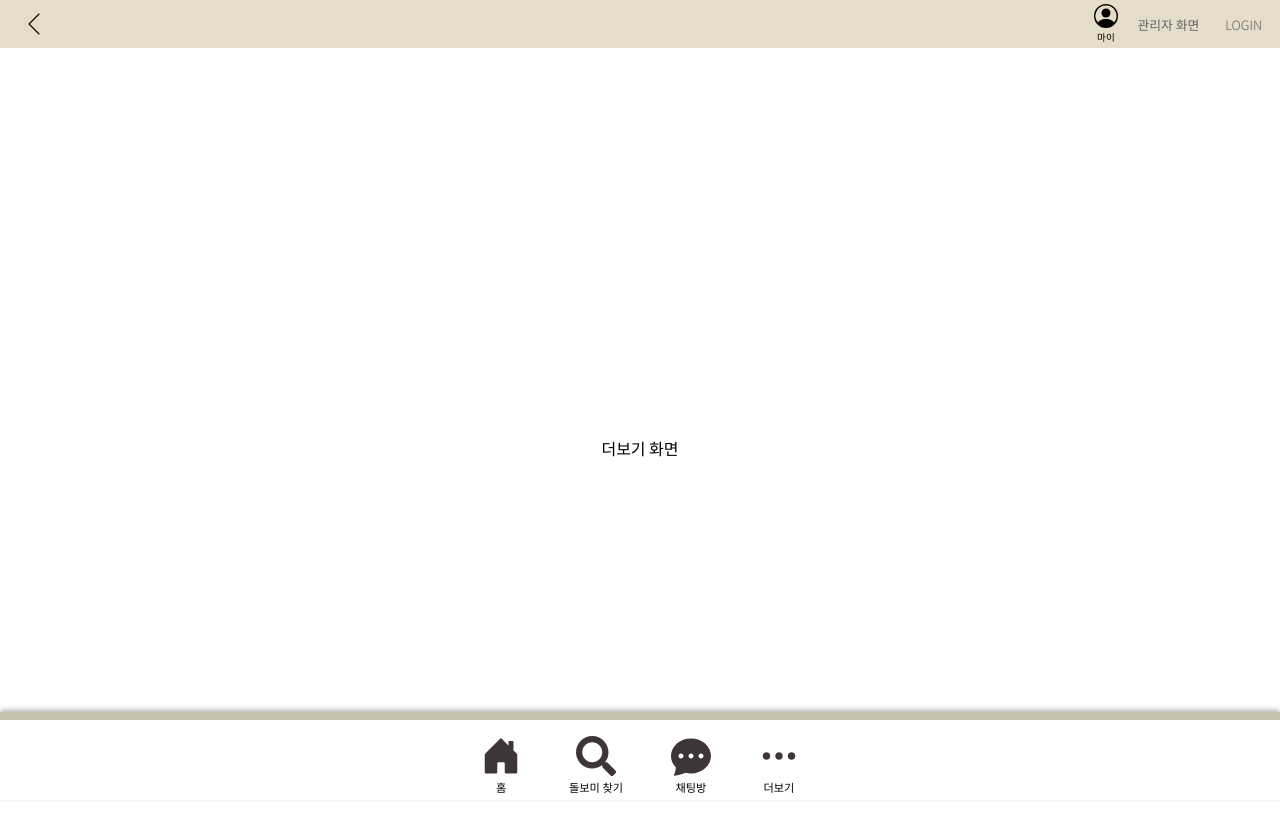
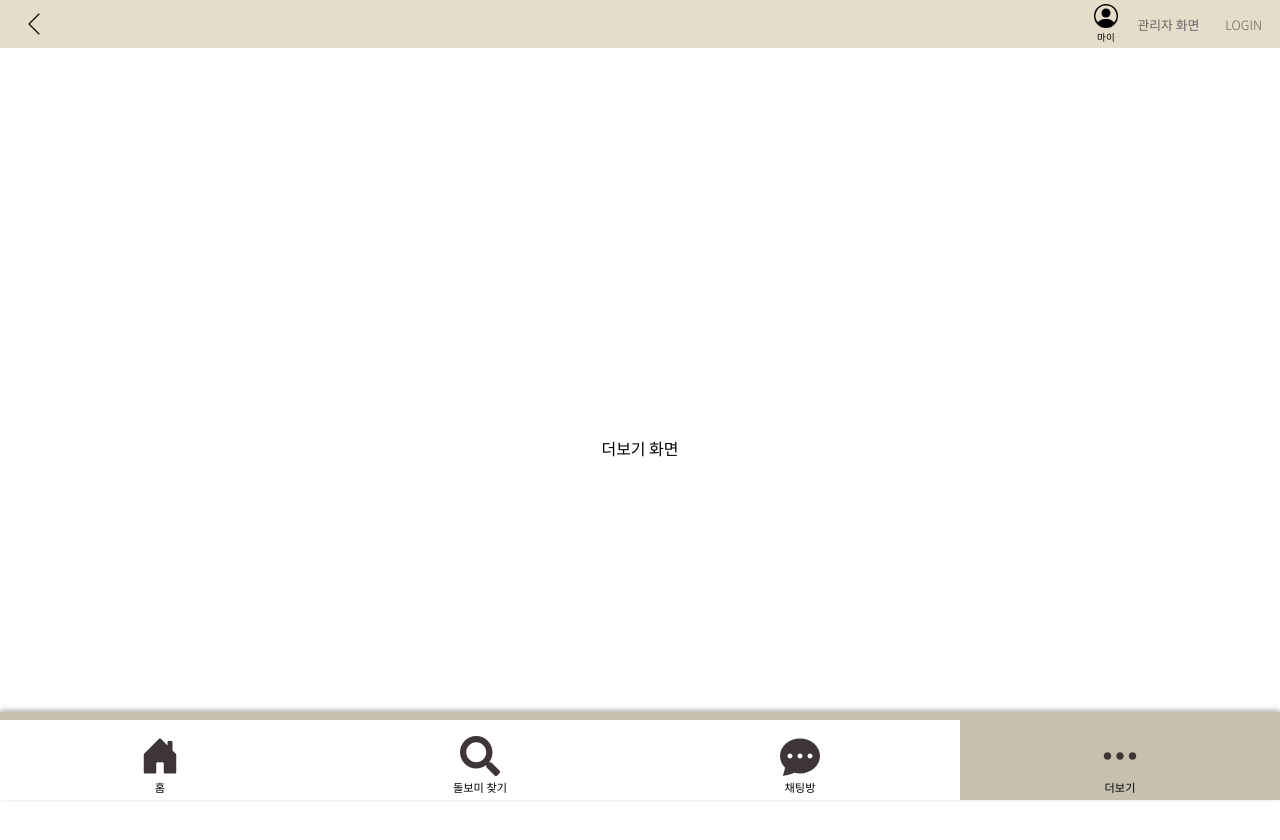
Before and after one commit to yerimi00/GovTech_FE, a React (Vite) app in the folder bombom/: page /morepage in a window 1280 px wide. Shown: the top 840 px of the page. Built offline with nearby package versions, Linux system fonts and the light colour scheme.

Commit message:
[ADD] footer active event 추가

```diff
--- a/bombom/src/components/footer/footer.jsx
+++ b/bombom/src/components/footer/footer.jsx
@@ -1,6 +1,6 @@
 import React from "react";
 import styled from "styled-components";
-import { useNavigate } from "react-router-dom";
+import { useNavigate, useLocation } from "react-router-dom";
 import CustomColumn from "../container/CustomColumn";
 import CustomFont from "../container/CustomFont";
 import { MainPageIcon, ChatIcon, FindIcon, More } from "../icons/footer";
@@ -9,7 +9,6 @@ const NaviContainer = styled.footer`
   display: flex;
   flex-direction: row;
   justify-content: center;
-  gap: 3rem;
   align-items: center;
   width: 100%;
   height: 11vh;
@@ -19,12 +18,29 @@ const NaviContainer = styled.footer`
   pointer-events: auto;
   position: fixed;
   border-top: 0.5rem solid #C6C0AF;
-  padding-top: 0.7rem;
   box-shadow: 0 -2px 5px rgba(0, 0, 0, 0.3);
 `;
 
+const StyledCustomColumn = styled(CustomColumn)`
+padding-top: 0.7rem;
+  cursor: pointer;
+  transition: background-color 0.3s ease;
+  background-color: ${({ isActive }) => (isActive ? '#C6C0AF' : 'transparent')};
+  width: 25%;
+  height: 100%;
+  display: flex;
+  align-items: center;
+  justify-content: center;
+
+  &:hover {
+    background-color: #E5DDC9;
+  }
+`;
+
+
 const Footer = () => {
   const navigate = useNavigate();
+  const location = useLocation();
 
   const handleMainClick = () => {
     navigate("/");
@@ -44,39 +60,57 @@ const Footer = () => {
 
   return (
     <NaviContainer>
-      <CustomColumn gap="0.2rem" alignItems="center" justifyContent="center" onClick={handleMainClick}>
+      <StyledCustomColumn
+        gap="0.2rem"
+        alignItems="center"
+        justifyContent="center"
+        onClick={handleMainClick}
+        isActive={location.pathname === "/"}
+      >
         <MainPageIcon />
         <CustomFont color="black" font="0.7rem">
           홈
         </CustomFont>
-      </CustomColumn>
+      </StyledCustomColumn>
 
-      <CustomColumn
+      <StyledCustomColumn
         gap="0.2rem"
         alignItems="center"
         justifyContent="center"
         onClick={handleFindClick}
-        style={{ cursor: "pointer" }}
+        isActive={location.pathname === "/want"}
       >
         <FindIcon />
         <CustomFont color="black" font="0.7rem">
           돌보미 찾기
         </CustomFont>
-      </CustomColumn>
+      </StyledCustomColumn>
 
-      <CustomColumn gap="0.2rem" alignItems="center" justifyContent="center" onClick={handleChatClick}>
+      <StyledCustomColumn
+        gap="0.2rem"
+        alignItems="center"
+        justifyContent="center"
+        onClick={handleChatClick}
+        isActive={location.pathname === "/chatpage"}
+      >
         <ChatIcon />
         <CustomFont color="black" font="0.7rem">
           채팅방
         </CustomFont>
-      </CustomColumn>
+      </StyledCustomColumn>
 
-      <CustomColumn gap="0.2rem" alignItems="center" justifyContent="center" onClick={handleMoreClick}>
+      <StyledCustomColumn
+        gap="0.2rem"
+        alignItems="center"
+        justifyContent="center"
+        onClick={handleMoreClick}
+        isActive={location.pathname === "/morepage"}
+      >
         <More />
         <CustomFont color="black" font="0.7rem">
           더보기
         </CustomFont>
-      </CustomColumn>
+      </StyledCustomColumn>
     </NaviContainer>
   );
 };
```
